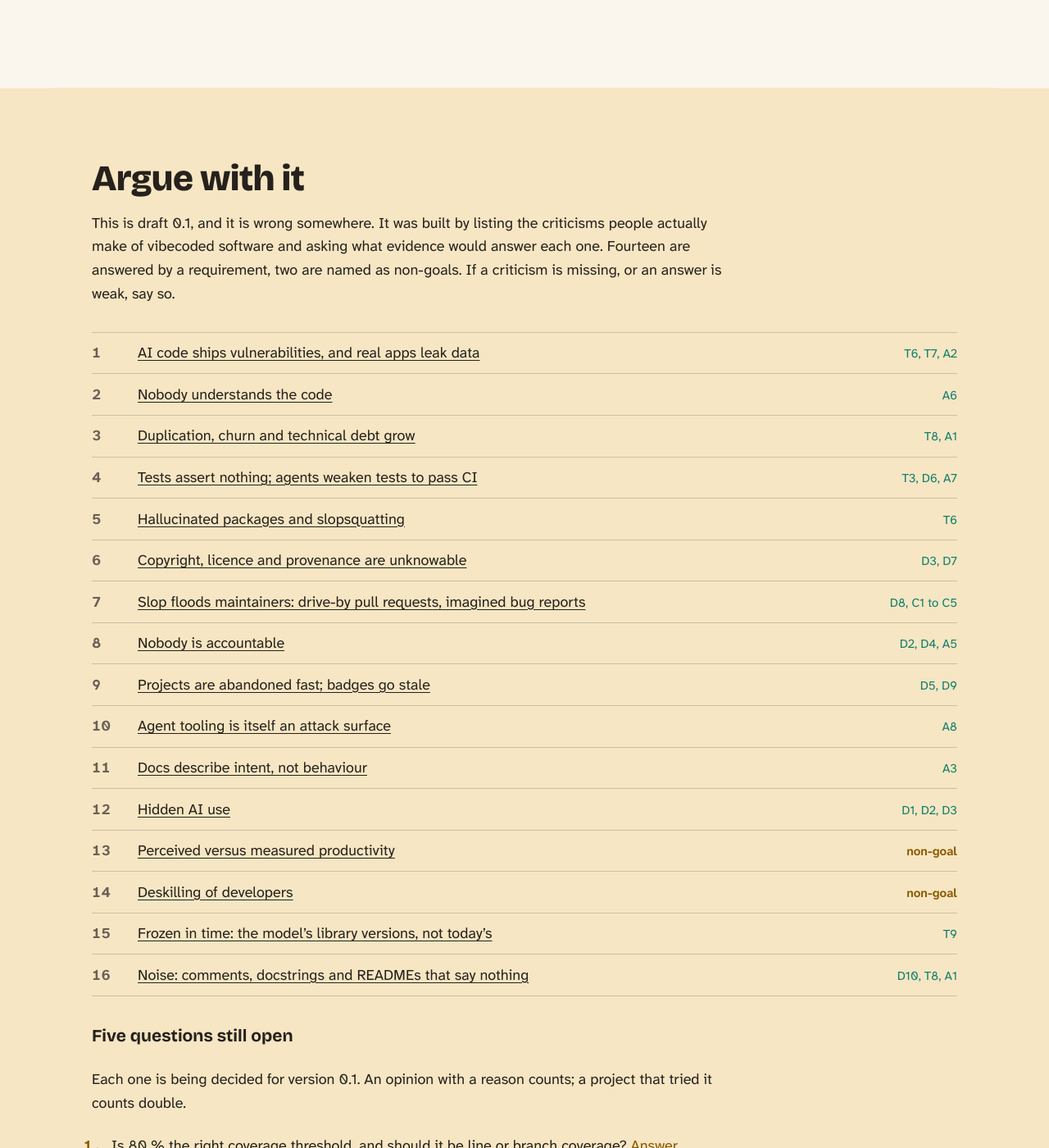
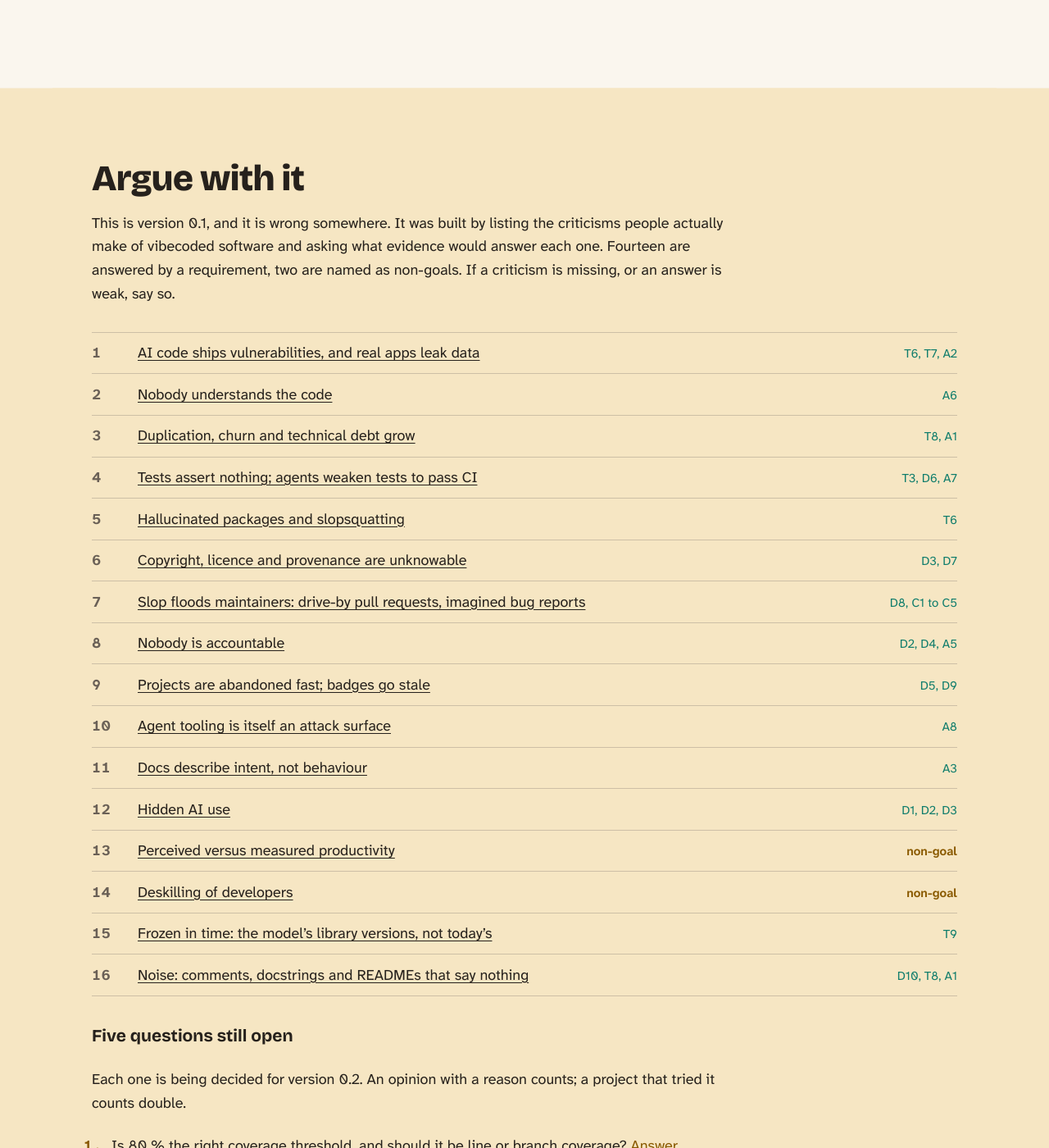
Before and after one commit to ikarys/vibecoding-convention, a Jekyll site: the page built from index.html, in a window 1280 px wide and 1400 px high, scrolled down 3378 px. Shown: the whole window at 82% size. Built offline with Jekyll 4.4.1, drawn with Linux system fonts in a browser that asks for light colours; some of the changed text lies outside the part shown.

Commit message:
docs: drop the work-in-progress banner, show version numbers
The README banner warned against adoption; the convention is now
published as version 0.1 and vibecheck as v0.4.0. The site and the
French translation say "Version 0.1" instead of "Draft 0.1", and the
open questions are to be decided for version 0.2.

Assisted-by: Claude Code:claude-opus-5-5

```diff
--- a/_layouts/default.html
+++ b/_layouts/default.html
@@ -16,7 +16,7 @@
   <header class="site-header">
     <div class="site-header-inner">
       <a class="wordmark" href="{{ '/fr/' | relative_url }}">Vibecoding Convention</a>
-      <a class="draft-tag" href="{{ '/fr/#debate' | relative_url }}">Brouillon 0.1, ouvert au débat</a>
+      <a class="draft-tag" href="{{ '/fr/#debate' | relative_url }}">Version 0.1, ouverte au débat</a>
       <nav class="site-nav" aria-label="Principale">
         <a href="{{ '/CONVENTION.fr.html' | relative_url }}" {% if page.path == 'CONVENTION.fr.md' %}aria-current="page"{% endif %}>Convention</a>
         <a href="{{ '/docs/requirements.html' | relative_url }}" hreflang="en">Exigences (en)</a>
@@ -33,7 +33,7 @@
 
   <footer class="site-footer">
     <div class="site-footer-inner">
-      <p>Brouillon 0.1, licence MIT. Le texte anglais fait foi. Une critique, une question, un projet qui l'a essayée : <a href="https://github.com/ikarys/vibecoding-convention/issues">ouvrez une issue</a>.</p>
+      <p>Version 0.1, licence MIT. Le texte anglais fait foi. Une critique, une question, un projet qui l'a essayée : <a href="https://github.com/ikarys/vibecoding-convention/issues">ouvrez une issue</a>.</p>
       <p>Écrit avec l'aide d'une IA et relu par son mainteneur ; <a href="https://github.com/ikarys/vibecoding-convention/blob/main/VIBECODING.md">voir la déclaration du projet.</a></p>
     </div>
   </footer>
@@ -43,7 +43,7 @@
   <header class="site-header">
     <div class="site-header-inner">
       <a class="wordmark" href="{{ '/' | relative_url }}">Vibecoding Convention</a>
-      <a class="draft-tag" href="{{ '/#debate' | relative_url }}">Draft 0.1, open to debate</a>
+      <a class="draft-tag" href="{{ '/#debate' | relative_url }}">Version 0.1, open to debate</a>
       <nav class="site-nav" aria-label="Primary">
         <a href="{{ '/CONVENTION.html' | relative_url }}" {% if page.path == 'CONVENTION.md' %}aria-current="page"{% endif %}>Convention</a>
         <a href="{{ '/docs/requirements.html' | relative_url }}" {% if page.path == 'docs/requirements.md' %}aria-current="page"{% endif %}>Requirements</a>
@@ -60,7 +60,7 @@
 
   <footer class="site-footer">
     <div class="site-footer-inner">
-      <p>Draft 0.1, MIT licence. A criticism, a question, a project that tried it: <a href="https://github.com/ikarys/vibecoding-convention/issues">open an issue</a>.</p>
+      <p>Version 0.1, MIT licence. A criticism, a question, a project that tried it: <a href="https://github.com/ikarys/vibecoding-convention/issues">open an issue</a>.</p>
       <p>Written with AI assistance and reviewed by its maintainer; <a href="https://github.com/ikarys/vibecoding-convention/blob/main/VIBECODING.md">see the project's declaration.</a></p>
     </div>
   </footer>
--- a/fr/index.html
+++ b/fr/index.html
@@ -27,7 +27,7 @@ lang: fr
     </li>
     <li class="door-open">
       <a href="#debate">En débattre</a>
-      <p>Le brouillon 0.1 répond à seize critiques et laisse cinq questions ouvertes. Les vôtres sont les bienvenues.</p>
+      <p>La version 0.1 répond à seize critiques et laisse cinq questions ouvertes. Les vôtres sont les bienvenues.</p>
     </li>
   </ul>
 </section>
@@ -167,7 +167,7 @@ lang: fr
 
 <section class="section band" id="debate">
   <h2>En débattre</h2>
-  <p>C'est le brouillon 0.1, et il est faux quelque part. Il a été construit en listant les critiques que les gens formulent réellement sur le logiciel vibecodé et en demandant quelles preuves répondraient à chacune. Quatorze trouvent leur réponse dans une exigence, deux sont déclarées non-objectifs. Si une critique manque, ou si une réponse est faible, dites-le.</p>
+  <p>C'est la version 0.1, et elle est fausse quelque part. Elle a été construite en listant les critiques que les gens formulent réellement sur le logiciel vibecodé et en demandant quelles preuves répondraient à chacune. Quatorze trouvent leur réponse dans une exigence, deux sont déclarées non-objectifs. Si une critique manque, ou si une réponse est faible, dites-le.</p>
 
   <ol class="thread">
     <li><a href="{{ '/docs/criticisms.html#1-security-ai-code-ships-vulnerabilities-and-real-apps-leak-data' | relative_url }}">Le code IA embarque des vulnérabilités, et les applications réelles fuient des données</a> <span class="status">T6, T7, A2</span></li>
@@ -189,7 +189,7 @@ lang: fr
   </ol>
 
   <h3>Cinq questions encore ouvertes</h3>
-  <p>Chacune sera tranchée pour la version 0.1. Un avis avec une raison compte ; un projet qui l'a essayé compte double.</p>
+  <p>Chacune sera tranchée pour la version 0.2. Un avis avec une raison compte ; un projet qui l'a essayé compte double.</p>
   <ol class="questions">
     <li>80 % est-il le bon seuil de couverture, et doit-il être en lignes ou en branches ? <a href="https://github.com/ikarys/vibecoding-convention/issues/new?title=Open%20question%201%3A%20coverage%20threshold">Répondre</a></li>
     <li>Le niveau 3 doit-il exiger un test en aveugle pour tout logiciel avec documentation utilisateur, ou seulement quand la documentation est le produit ? <a href="https://github.com/ikarys/vibecoding-convention/issues/new?title=Open%20question%202%3A%20scope%20of%20the%20blind%20test">Répondre</a></li>
--- a/index.html
+++ b/index.html
@@ -26,7 +26,7 @@ title: Vibecoding Convention
     </li>
     <li class="door-open">
       <a href="#debate">Argue with it</a>
-      <p>Draft 0.1 answers sixteen criticisms and leaves five questions open. Yours are welcome.</p>
+      <p>Version 0.1 answers sixteen criticisms and leaves five questions open. Yours are welcome.</p>
     </li>
   </ul>
 </section>
@@ -166,7 +166,7 @@ title: Vibecoding Convention
 
 <section class="section band" id="debate">
   <h2>Argue with it</h2>
-  <p>This is draft 0.1, and it is wrong somewhere. It was built by listing the criticisms people actually make of vibecoded software and asking what evidence would answer each one. Fourteen are answered by a requirement, two are named as non-goals. If a criticism is missing, or an answer is weak, say so.</p>
+  <p>This is version 0.1, and it is wrong somewhere. It was built by listing the criticisms people actually make of vibecoded software and asking what evidence would answer each one. Fourteen are answered by a requirement, two are named as non-goals. If a criticism is missing, or an answer is weak, say so.</p>
 
   <ol class="thread">
     <li><a href="{{ '/docs/criticisms.html#1-security-ai-code-ships-vulnerabilities-and-real-apps-leak-data' | relative_url }}">AI code ships vulnerabilities, and real apps leak data</a> <span class="status">T6, T7, A2</span></li>
@@ -188,7 +188,7 @@ title: Vibecoding Convention
   </ol>
 
   <h3>Five questions still open</h3>
-  <p>Each one is being decided for version 0.1. An opinion with a reason counts; a project that tried it counts double.</p>
+  <p>Each one is being decided for version 0.2. An opinion with a reason counts; a project that tried it counts double.</p>
   <ol class="questions">
     <li>Is 80 % the right coverage threshold, and should it be line or branch coverage? <a href="https://github.com/ikarys/vibecoding-convention/issues/new?title=Open%20question%201%3A%20coverage%20threshold">Answer</a></li>
     <li>Should level 3 require a blind test for all software with user docs, or only where the docs are the product? <a href="https://github.com/ikarys/vibecoding-convention/issues/new?title=Open%20question%202%3A%20scope%20of%20the%20blind%20test">Answer</a></li>
```
Also changed, not shown: CONTRIBUTING.md (+1 -2 lines), CONVENTION.fr.md (+1 -1 lines), CONVENTION.md (+1 -1 lines), README.md.
